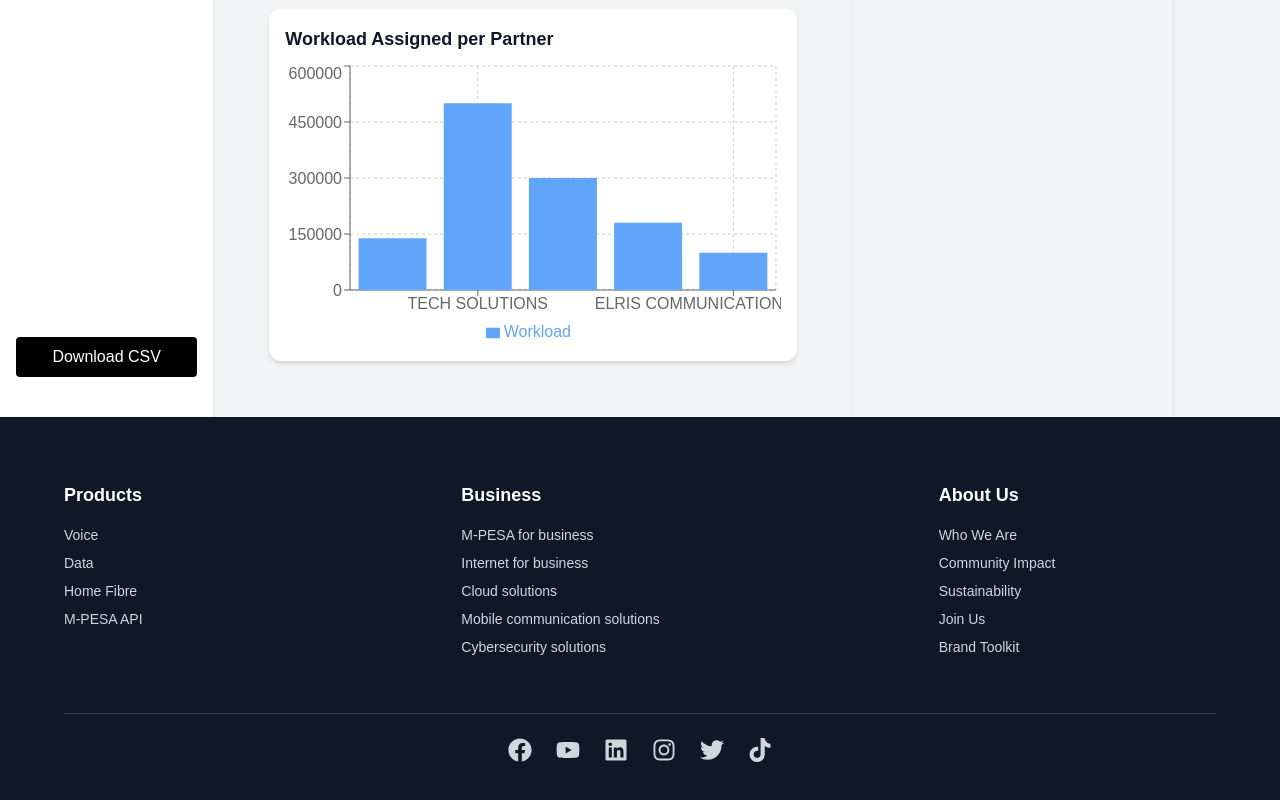
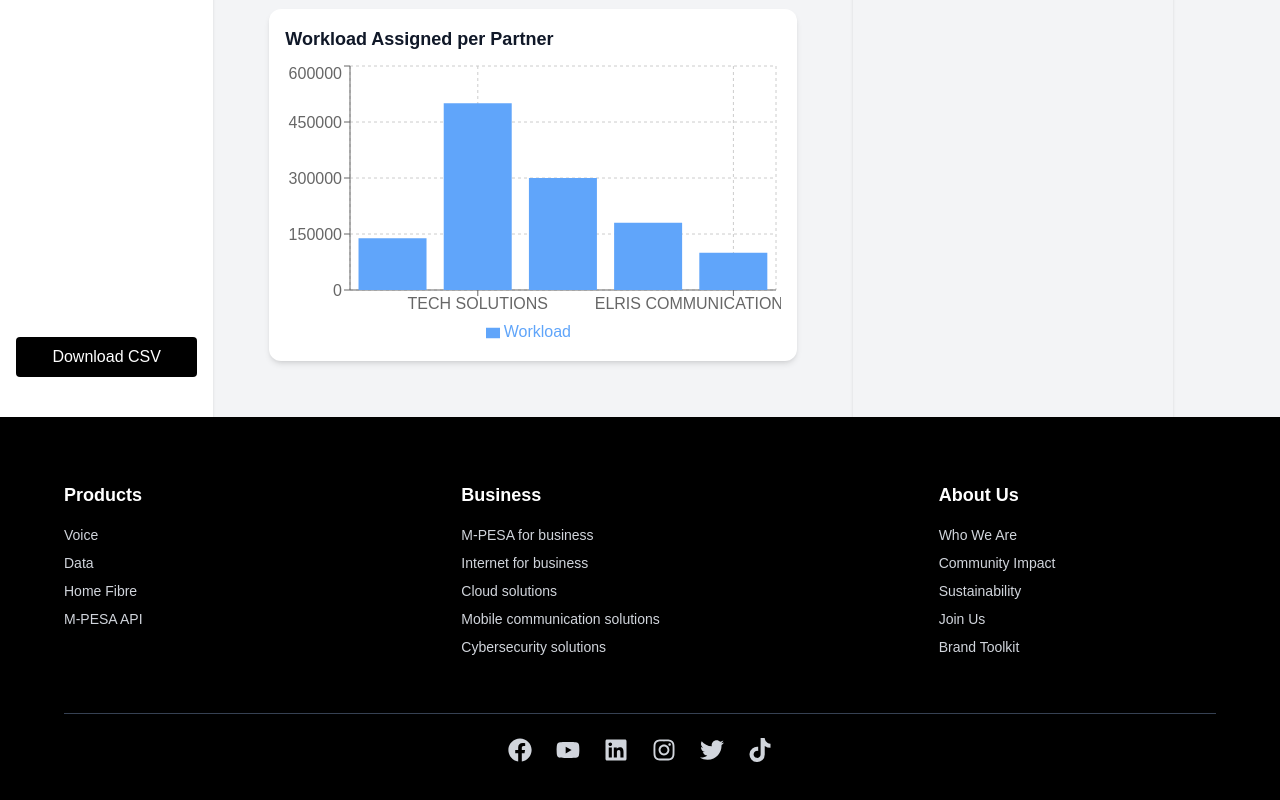
Before and after one commit to prince475/pomanagement-poc, a React (Vite) app: page / in a window 1280 px wide. Shown: the part 579-1379 px from the top of the page. Built offline with nearby package versions, Linux system fonts and the light colour scheme.

Commit message:
Changing the bg color of our footer

```diff
--- a/src/components/Footer.jsx
+++ b/src/components/Footer.jsx
@@ -5,7 +5,7 @@
 
 export default function Footer() {
   return (
-    <footer className="bg-gray-900 py-16 px-4 text-white">
+    <footer className="bg-black py-16 px-4 text-white">
       <Motion.div
         initial={{ opacity: 0 }}
         whileInView={{ opacity: 1 }}
```
